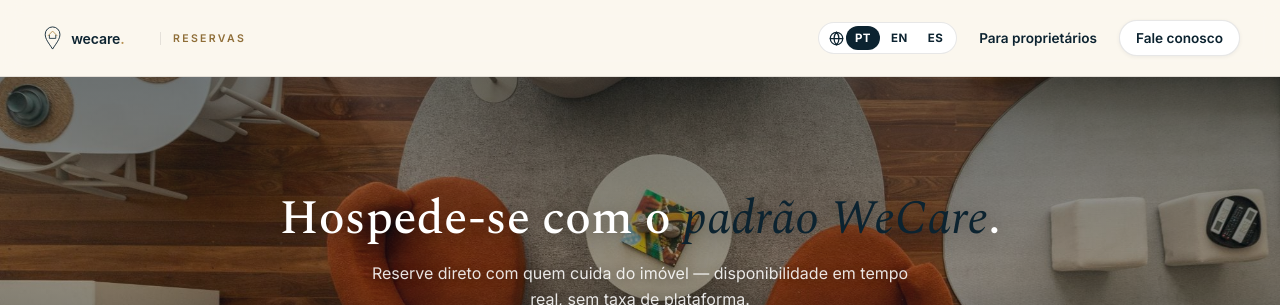
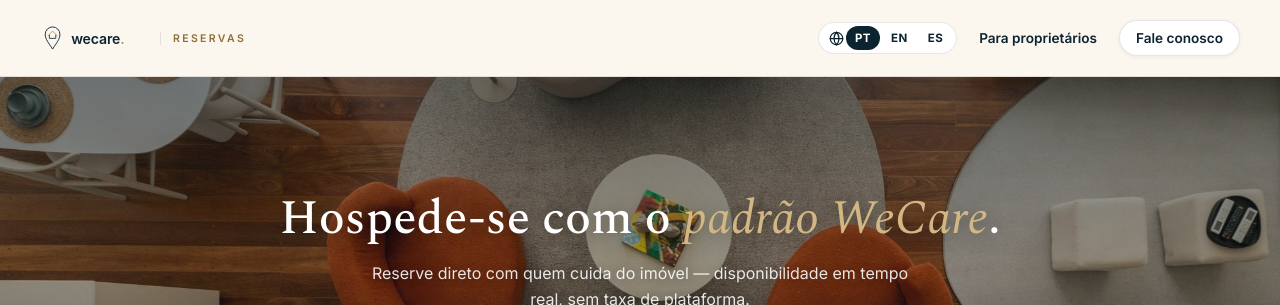
Before and after one commit to WECARE-HOSTING/site-wecare, a Next.js app: page /reservas in a window 1280 px wide. Shown: the top 305 px of the page. Built offline with nearby package versions, Linux system fonts and the light colour scheme; no server answers.

Commit message:
Revert hero title color to gold (the button blue was not good)

```diff
--- a/src/app/reservas/reservas.css
+++ b/src/app/reservas/reservas.css
@@ -70,7 +70,7 @@
 .rs-hero-shade { position: absolute; inset: 0; background: linear-gradient(180deg, rgba(8,23,32,0.55) 0%, rgba(8,23,32,0.35) 45%, rgba(8,23,32,0.7) 100%); }
 .rs-hero-in { position: relative; z-index: 1; }
 .rs-hero-photo .rs-hero-title { color: #fff; text-shadow: 0 2px 18px rgba(0,0,0,0.35); }
-.rs-hero-photo .rs-hero-title em { color: var(--navy-800); }  /* o mesmo azul do botão "Buscar" */
+.rs-hero-photo .rs-hero-title em { color: var(--gold-300); }
 .rs-hero-photo .rs-hero-sub { color: rgba(255,255,255,0.88); text-shadow: 0 1px 10px rgba(0,0,0,0.35); }
 .rs-hero-credit { position: absolute; right: 20px; bottom: 14px; z-index: 1; font: 500 0.74rem var(--font-sans); color: rgba(255,255,255,0.82); text-decoration: none; background: rgba(8,23,32,0.35); padding: 5px 10px; border-radius: 999px; backdrop-filter: blur(6px); }
 .rs-hero-credit:hover { color: #fff; }
```
